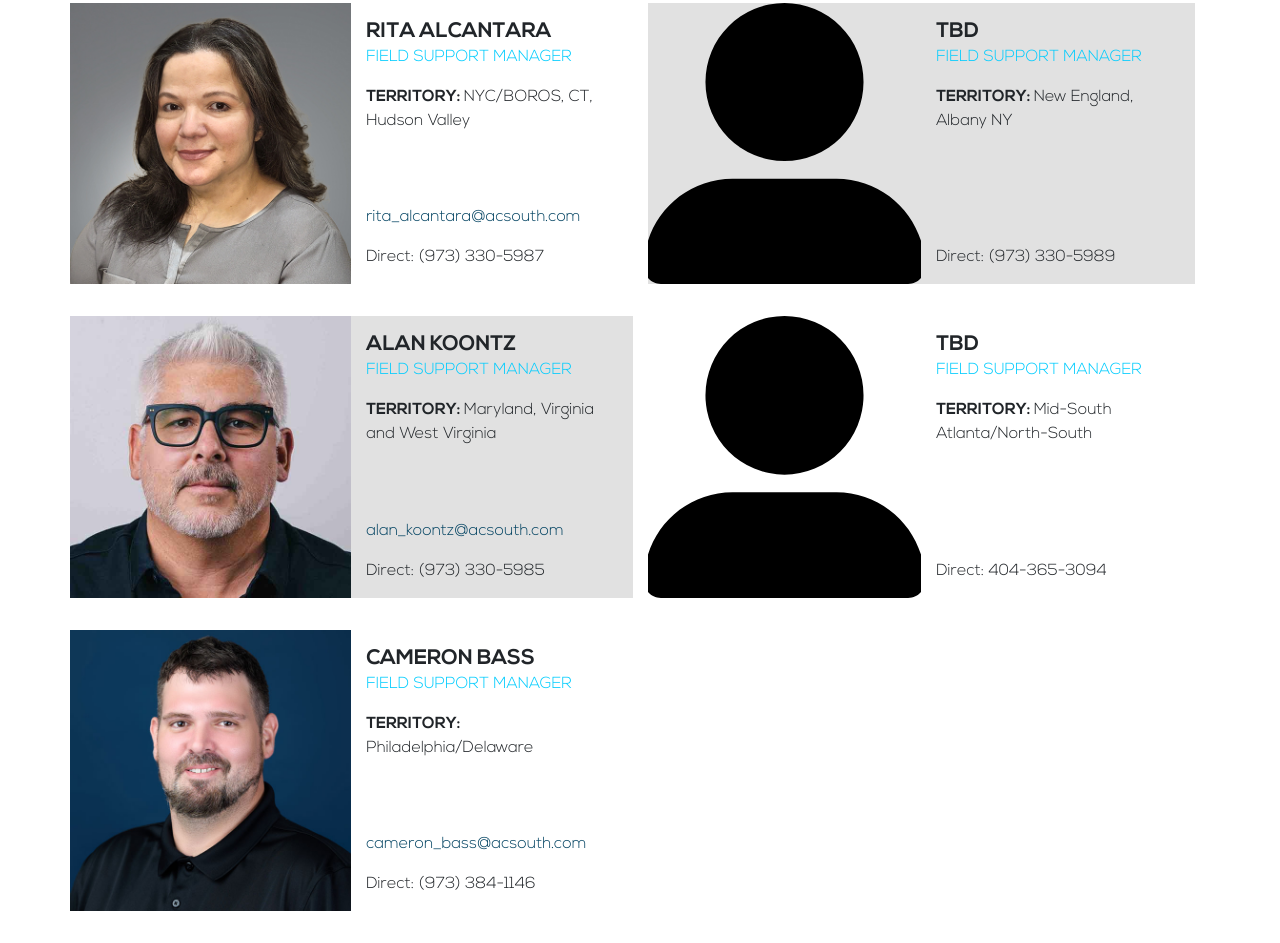
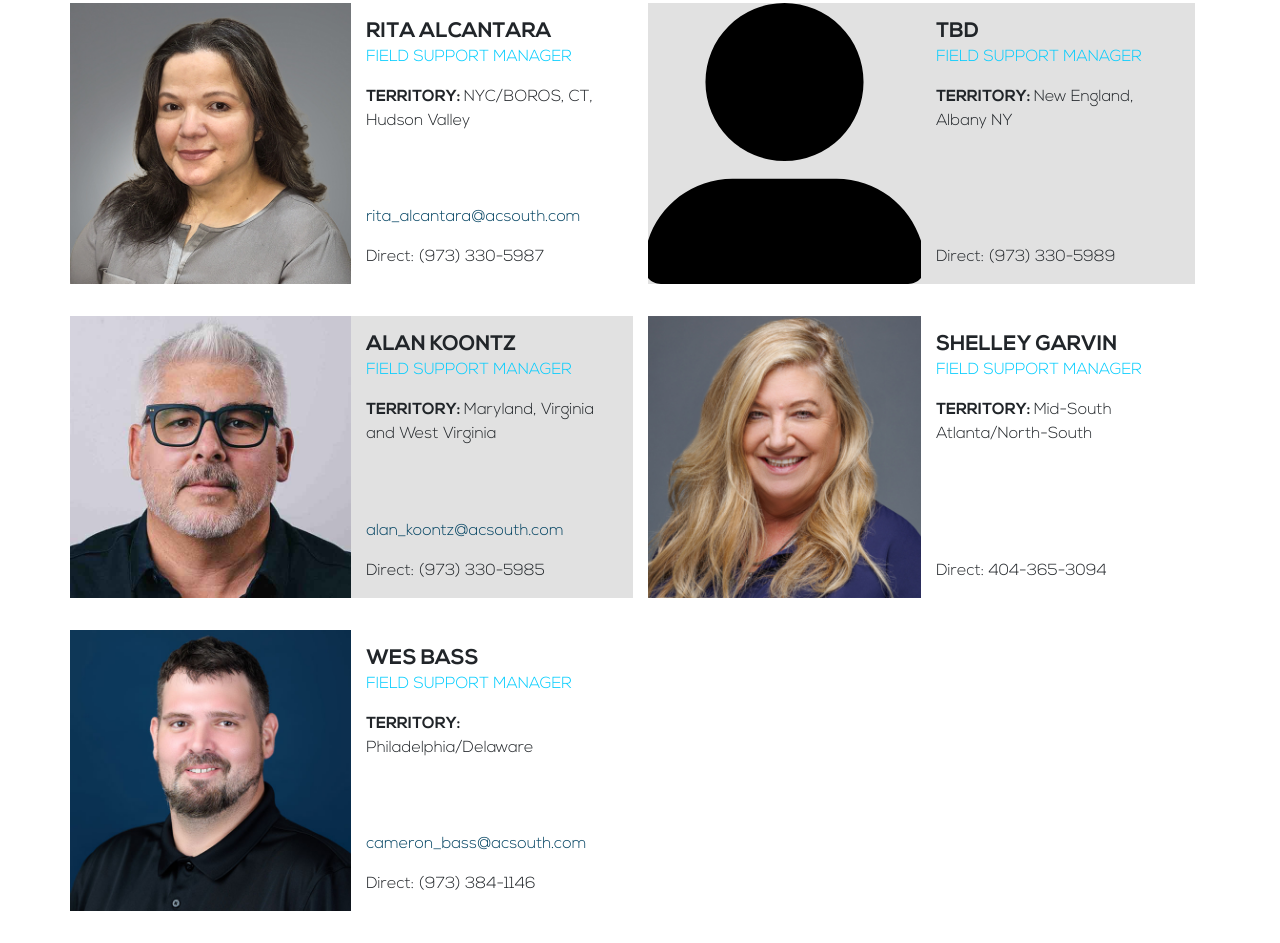
Before and after one commit to Nicscott01/acs-store, a website: page regional-managers.html in a window 1280 px wide. Shown: the part 616-1559 px from the top of the page. Drawn offline with nearby package versions, Linux system fonts and the light colour scheme.

Commit message:
add shelley

```diff
--- a/regional-managers.html
+++ b/regional-managers.html
@@ -207,11 +207,11 @@
                     <div class="col-12 col-lg-6 manager">
                         <div class="row w-100">
                             <div class="col-12 col-md-6 headshot p-0">
-                                <img class="img-fluid" srcset="" src="assets/images/user-large-solid.svg" width="294" height="294" alt=""/>
+                                <img class="img-fluid" srcset="assets/images/shelly-garvin-headshot.jpg 295w, assets/images/shelly-garvin-headshot@2x.jpg 590w" src="assets/images/shelly-garvin-headshot.jpg" width="294" height="294" alt=""/>
                             </div>
                             <div class="col-12 col-md-6 info py-3 d-flex flex-column justify-content-between">
                                 <div class="top">
-                                    <h2 class="mb-0 name">TBD</h2>
+                                    <h2 class="mb-0 name">Shelley Garvin</h2>
                                     <p class="title">Field Support Manager</p>
                                     <p><strong class="text-uppercase">Territory: </strong>Mid-South Atlanta/North-South</p>
                                 </div>
@@ -231,7 +231,7 @@
                             </div>
                             <div class="col-12 col-md-6 info py-3 d-flex flex-column justify-content-between">
                                 <div class="top">
-                                    <h2 class="mb-0 name">Cameron Bass</h2>
+                                    <h2 class="mb-0 name">Wes Bass</h2>
                                     <p class="title">Field Support Manager</p>
                                     <p><strong class="text-uppercase">Territory: </strong>Philadelphia/Delaware</p>
                                 </div>
```
Also changed, not shown: assets/images/shelly-garvin-headshot.jpg (added), assets/images/shelly-garvin-headshot@2x.jpg (added).
